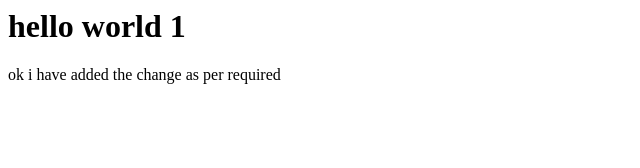
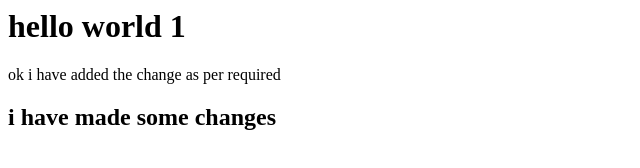
Before and after one commit to mrugeshsimrun/practice2, a plain HTML site: page index.html in a window 1280 px wide. Shown: the whole page, without its empty margins (0-640 px from the left). Drawn offline with Linux system fonts and the light colour scheme.

Commit message:
addes h2 tag

```diff
--- a/index.html
+++ b/index.html
@@ -6,6 +6,10 @@
 <body>
 <h1> hello world 1</h1>
 ok i have added the change as per required
+<h2>
+i have made some changes
+
+</h2>
 </body>
 
 </html>
```
